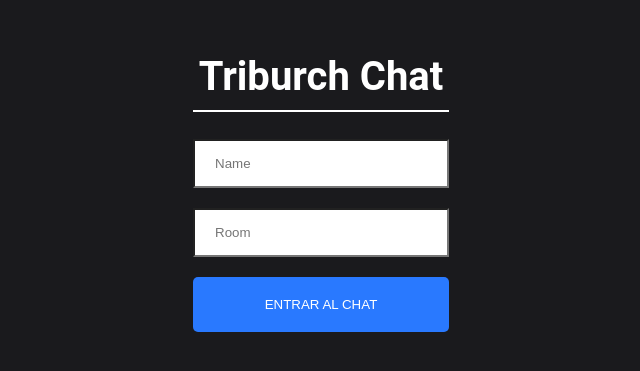
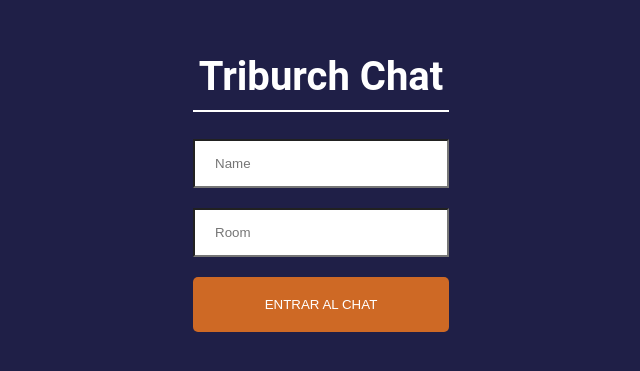
Before and after one commit to fenix15100/react-chat-socket-io, a React (Create React App) app in the folder client/: page / in a window 1280 px wide. Shown: the part 221-592 px from the top of the page, without its empty margins (319-959 px from the left). Built offline with nearby package versions, Linux system fonts and the light colour scheme.

Commit message:
changue colors

```diff
--- a/client/src/components/css/Join.css
+++ b/client/src/components/css/Join.css
@@ -18,7 +18,7 @@ html, body {
     text-align: center;
     height: 100vh;
     align-items: center;
-    background-color: #1A1A1D;
+    background-color: #1f1f47;
   }
 
   .joinInnerContainer {
@@ -42,7 +42,7 @@ html, body {
       color: #fff !important;
       text-transform: uppercase;
       text-decoration: none;
-      background: #2979FF;
+      background: #ce6925;
       padding: 20px;
       border-radius: 5px;
       display: inline-block;
```
